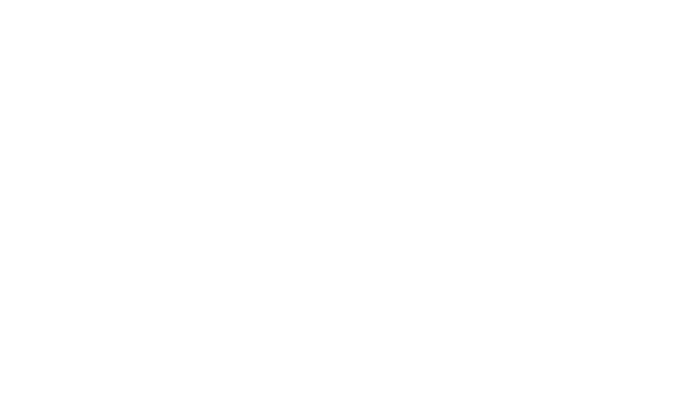
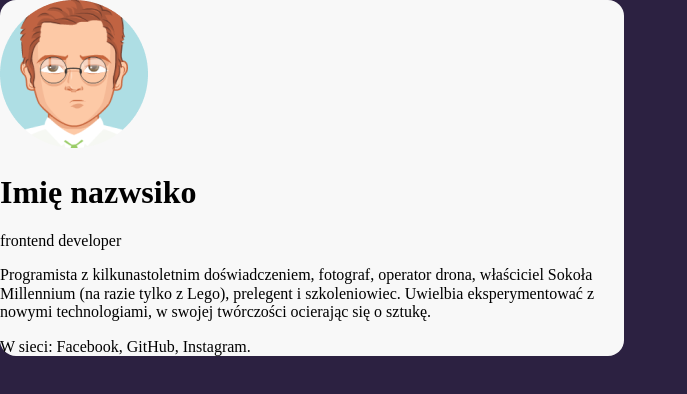
Before and after one commit to szymon-staron/business-card-2021, a plain HTML site: page index.html in a window 1280 px wide. Shown: the whole page, without its empty margins (0-687 px from the left). Drawn offline with Linux system fonts and the light colour scheme.

Commit message:
style background and main

```diff
--- a/index.html
+++ b/index.html
@@ -1,19 +1,29 @@
 <!DOCTYPE html>
 <html lang="pl">
-<head>
-    <meta charset="UTF-8">
-    <meta http-equiv="X-UA-Compatible" content="IE=edge">
-    <meta name="viewport" content="width=device-width, initial-scale=1.0">
+  <head>
+    <meta charset="UTF-8" />
+    <meta http-equiv="X-UA-Compatible" content="IE=edge" />
+    <meta name="viewport" content="width=device-width, initial-scale=1.0" />
     <title>Wizytówka</title>
     <link href="normalize.css" rel="stylesheet" type="text/css" />
     <link href="style.css" rel="stylesheet" type="text/css" />
-</head>
-<body>
-    <main>
-
-
-
+  </head>
+  <body class="body">
+    <main class="main">
+      <img class="person__photo" src="avatar.png" alt="" />
+      <header class="person__header">
+        <h1 class="person__header--name">Imię nazwsiko</h1>
+        <p class="person__header--paragraph">frontend developer</p>
+      </header>
+      <article class="person__article">
+        <p class="person__article--paragraph">
+          Programista z kilkunastoletnim doświadczeniem, fotograf, operator
+          drona, właściciel Sokoła Millennium (na razie tylko z Lego), prelegent
+          i szkoleniowiec. Uwielbia eksperymentować z nowymi technologiami, w
+          swojej twórczości ocierając się o sztukę.
+        </p>
+        <p class="person__article--contact">W sieci: Facebook, GitHub, Instagram.</p>
+      </article>
     </main>
-
-</body>
+  </body>
 </html>
--- a/style.css
+++ b/style.css
@@ -4,3 +4,14 @@ html {
    *, *:before, *:after {
     box-sizing: inherit;
    }
+
+   .body{
+       background-color: #2C2141 ;
+   }
+
+   .main{
+       background-color: #F8F8F8;
+       max-width: 624px;
+       border-radius: 16px;
+
+   }
```
Also changed, not shown: avatar.png (added).
